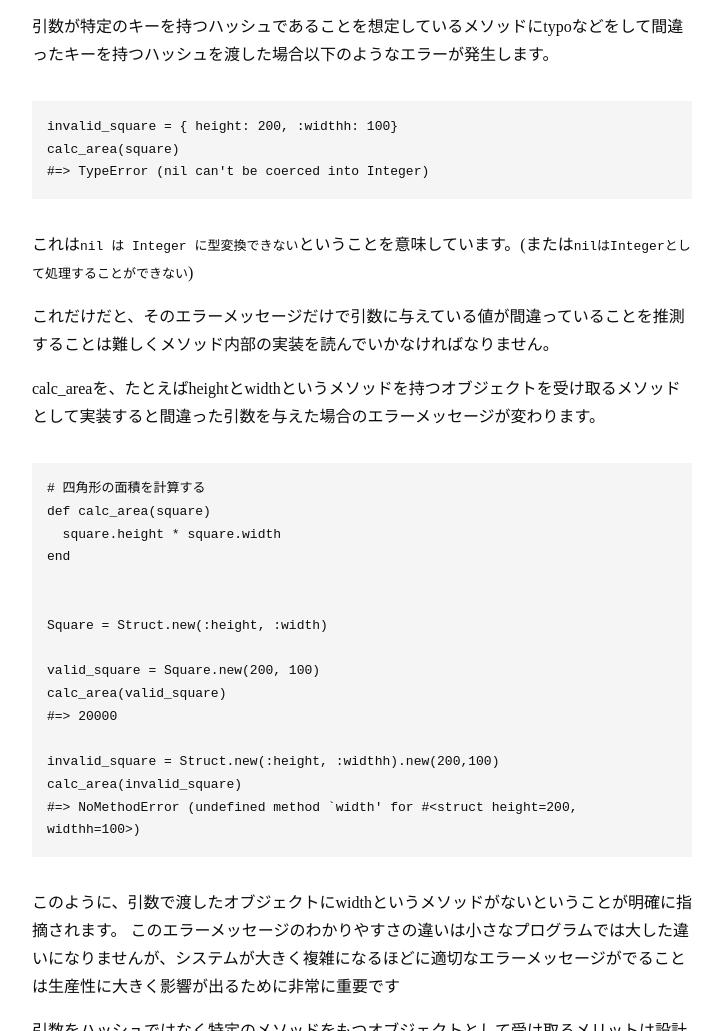
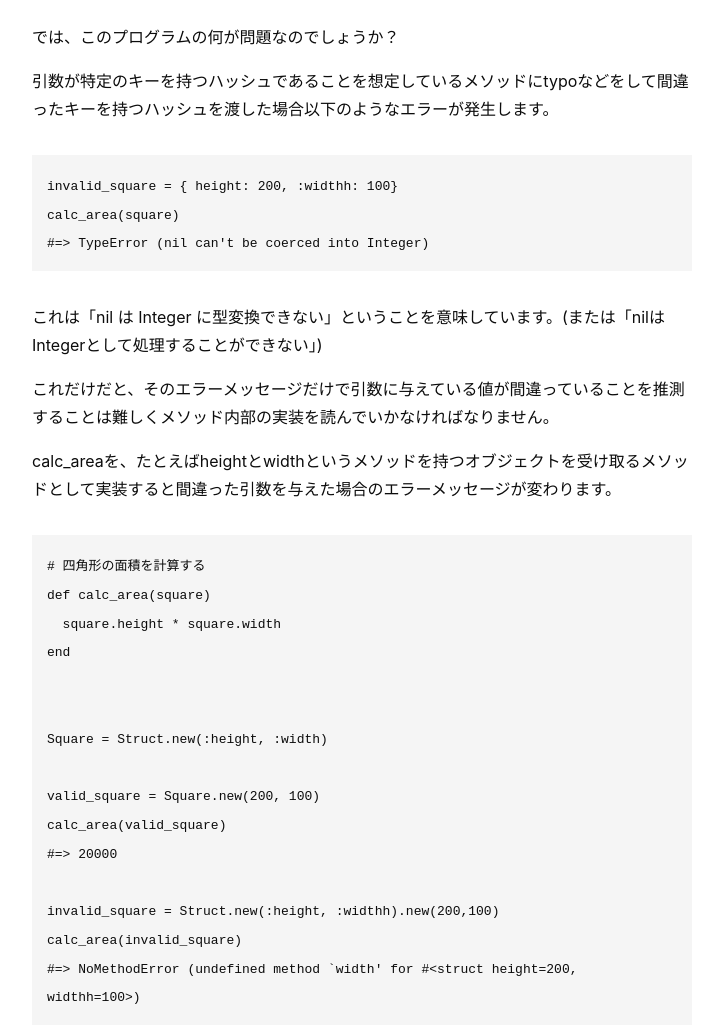
Before and after one commit to Arakaki-Yuji/yujiarakaki.com, a plain HTML site: page resources/public/articles/2020-12-28-use-struct-or-custom-class-instead-of-hash-in-ruby.html in a window 1280 px wide. Shown: the part 959-1990 px from the top of the page, without its empty margins (278-997 px from the left). Drawn offline with Linux system fonts and the light colour scheme.

Commit message:
font-familyを調整する

```diff
--- a/resources/public/articles/2020-12-28-use-struct-or-custom-class-instead-of-hash-in-ruby.html
+++ b/resources/public/articles/2020-12-28-use-struct-or-custom-class-instead-of-hash-in-ruby.html
@@ -19,7 +19,7 @@ calc&#95;area&#40;square&#41;
 </code></pre><p>では、このプログラムの何が問題なのでしょうか？</p><p>引数が特定のキーを持つハッシュであることを想定しているメソッドにtypoなどをして間違ったキーを持つハッシュを渡した場合以下のようなエラーが発生します。</p><pre><code>invalid&#95;square = { height: 200, :widthh: 100}
 calc&#95;area&#40;square&#41;
 #=&gt; TypeError &#40;nil can't be coerced into Integer&#41;
-</code></pre><p>これは<code>nil は Integer に型変換できない</code>ということを意味しています。(または<code>nilはIntegerとして処理することができない</code>)</p><p>これだけだと、そのエラーメッセージだけで引数に与えている値が間違っていることを推測することは難しくメソッド内部の実装を読んでいかなければなりません。</p><p>calc_areaを、たとえばheightとwidthというメソッドを持つオブジェクトを受け取るメソッドとして実装すると間違った引数を与えた場合のエラーメッセージが変わります。</p><pre><code># 四角形の面積を計算する
+</code></pre><p>これは「nil は Integer に型変換できない」ということを意味しています。(または「nilはIntegerとして処理することができない」)</p><p>これだけだと、そのエラーメッセージだけで引数に与えている値が間違っていることを推測することは難しくメソッド内部の実装を読んでいかなければなりません。</p><p>calc_areaを、たとえばheightとwidthというメソッドを持つオブジェクトを受け取るメソッドとして実装すると間違った引数を与えた場合のエラーメッセージが変わります。</p><pre><code># 四角形の面積を計算する
 def calc&#95;area&#40;square&#41;
   square.height &#42; square.width
 end
--- a/resources/public/assets/css/main.css
+++ b/resources/public/assets/css/main.css
@@ -3,6 +3,7 @@ body {
   background-color: #fff;
   color: #0c0c0c;
   line-height: 1.75;
+  font-family: -apple-system,BlinkMacSystemFont,Helvetica Neue,Segoe UI,Hiragino Kaku Gothic ProN,Hiragino Sans,ヒラギノ角ゴ ProN W3,Arial,メイリオ,Meiryo,sans-serif;
 }
 
 header {
@@ -67,6 +68,7 @@ main {
   white-space: pre-wrap;
   padding: 15px;
   margin: 2rem 0;
+  font-family: -apple-system,BlinkMacSystemFont,Helvetica Neue,Segoe UI,Hiragino Kaku Gothic ProN,Hiragino Sans,ヒラギノ角ゴ ProN W3,Arial,メイリオ,Meiryo,sans-serif;
 }
 .articleDetailPage .content a {
   color: #0c0c0c;
```
Also changed, not shown: 1 other file.
